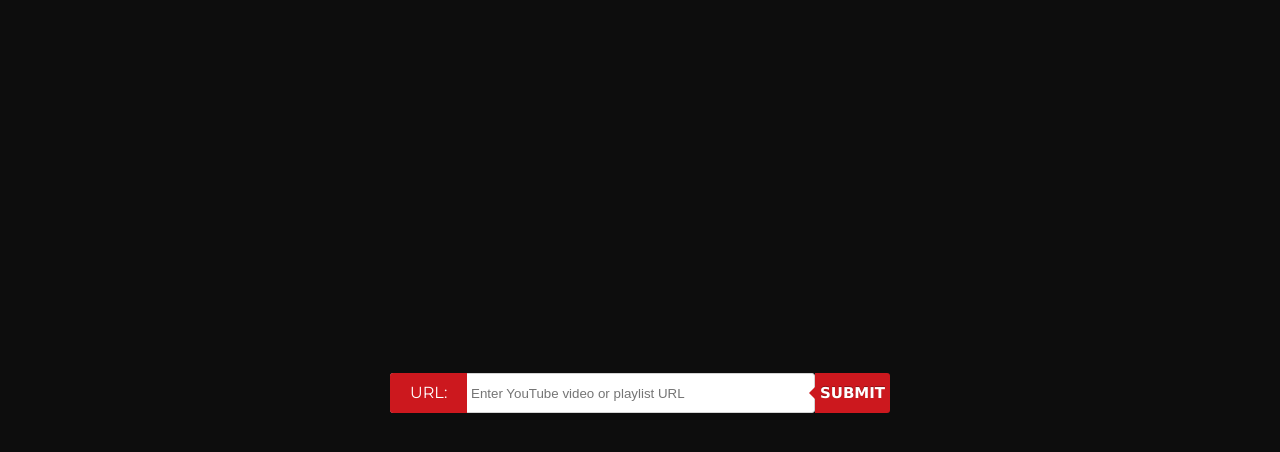
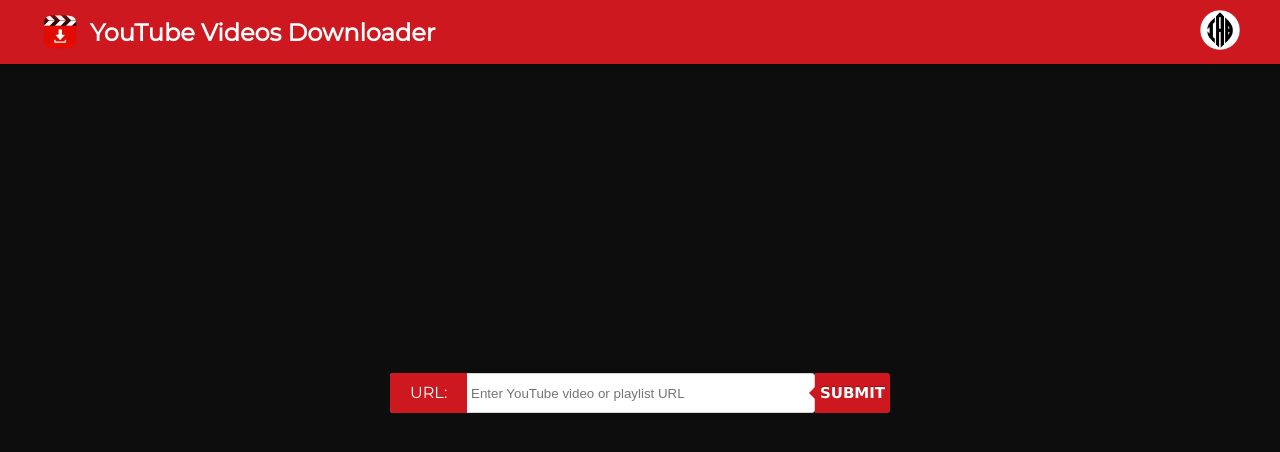
Before and after one commit to iABn0rma1/YT-VideoDownloader, a Flask app: page / in a window 1280 px wide. Shown: the top 452 px of the page. Run offline with Flask 3, Linux system fonts and the light colour scheme.

Commit message:
added navbar

```diff
--- a/static/css/style.css
+++ b/static/css/style.css
@@ -10,6 +10,49 @@ body {
     background: rgba(0, 0, 0, .95);
     margin: 0;
     padding: 0;
+}
+
+nav {
+    position: fixed;
+    top: 0;
+    width: 100%;
+    background-color: #cc181e;
+    padding: 10px 20px;
+    box-shadow: 0 2px 4px rgba(0, 0, 0, 0.1);
+}
+.nav-container {
+    padding: 0 40px;
+    display: flex;
+    justify-content: space-between;
+    align-items: center;
+}
+.nav-title {
+    color: white;
+    font-size: 1.5em;
+    font-weight: bold;
+    display: none;
+}
+.logo-container {
+    display: flex;
+    align-items: center;
+}
+.youtube-logo {
+    height: 40px;
+    width: 40px;
+    margin-right: 10px;
+}
+.developer-logo-container {
+    display: flex;
+    align-items: center;
+}
+.developer-logo {
+    width: 40px;
+    height: 40px;
+}
+@media (min-width: 600px) {
+    .nav-title {
+        display: block;
+    }
 }
 
 .text-input {
@@ -113,6 +156,16 @@ body {
     }
 }
 
+#progress {
+    display: none;
+}
+#message {
+    color: green;
+}
+#error {
+    color: red;
+}
+
 #video_info {
     position: relative;
     margin-top: 50px;
@@ -122,6 +175,7 @@ body {
     display: flex;
     flex-direction: column;
     word-wrap: break-word;
+    display: none;
 }
 
 .overlay {
--- a/templates/index.html
+++ b/templates/index.html
@@ -9,6 +9,20 @@
 </head>
 
 <body>
+    <nav>
+        <div class="nav-container">
+            <div class="logo-container">
+                <img src="../static/images/yt-icon.webp" alt="YouTube Logo" class="youtube-logo">
+                <span class="nav-title">YouTube Videos Downloader</span>
+            </div>
+            <div class="developer-logo-container">
+                <a href="https://github.com/iABn0rma1/YT-VideoDownloader.flask/tree/main" target="_blank" rel="noopener noreferrer" aria-label="source code">
+                    <img src="../static/images/icon.png" alt="Developer Logo" class="developer-logo">
+                </a>
+            </div>
+        </div>
+    </nav>
+
     <div class="text-input">
         <form id="fetch_info_form">
             <input type="text" id="video_url" name="video_url" placeholder="Enter YouTube video or playlist URL" required>
@@ -17,7 +31,7 @@
         </form>
     </div>
 
-    <div id="video_info" style="display: none;">
+    <div id="video_info">
         <img id="thumbnail_img" src="" alt="Thumbnail">
         <h3 id="video_title" class="title"></h3>
         <p id="video_count" class="video-count"></p>
@@ -27,13 +41,13 @@
         </div>
     </div>
 
-    <div id="progress" style="display: none;">
+    <div id="progress">
         <p>Downloading...</p>
         <progress id="progressBar" value="0" max="100"></progress>
     </div>
 
-    <p id="message" style="color: green;"></p>
-    <p id="error" style="color: red;"></p>
+    <p id="message"></p>
+    <p id="error"></p>
 
     <script>
         document.getElementById('fetch_info_button').addEventListener('click', function() {
```
Also changed, not shown: readme.md, static/images/icon.png (added), static/images/image-1.webp (renamed from assets/images/image-1.png), static/images/image-2.webp (renamed from assets/images/image-2.png), static/images/yt-icon.webp (added).
